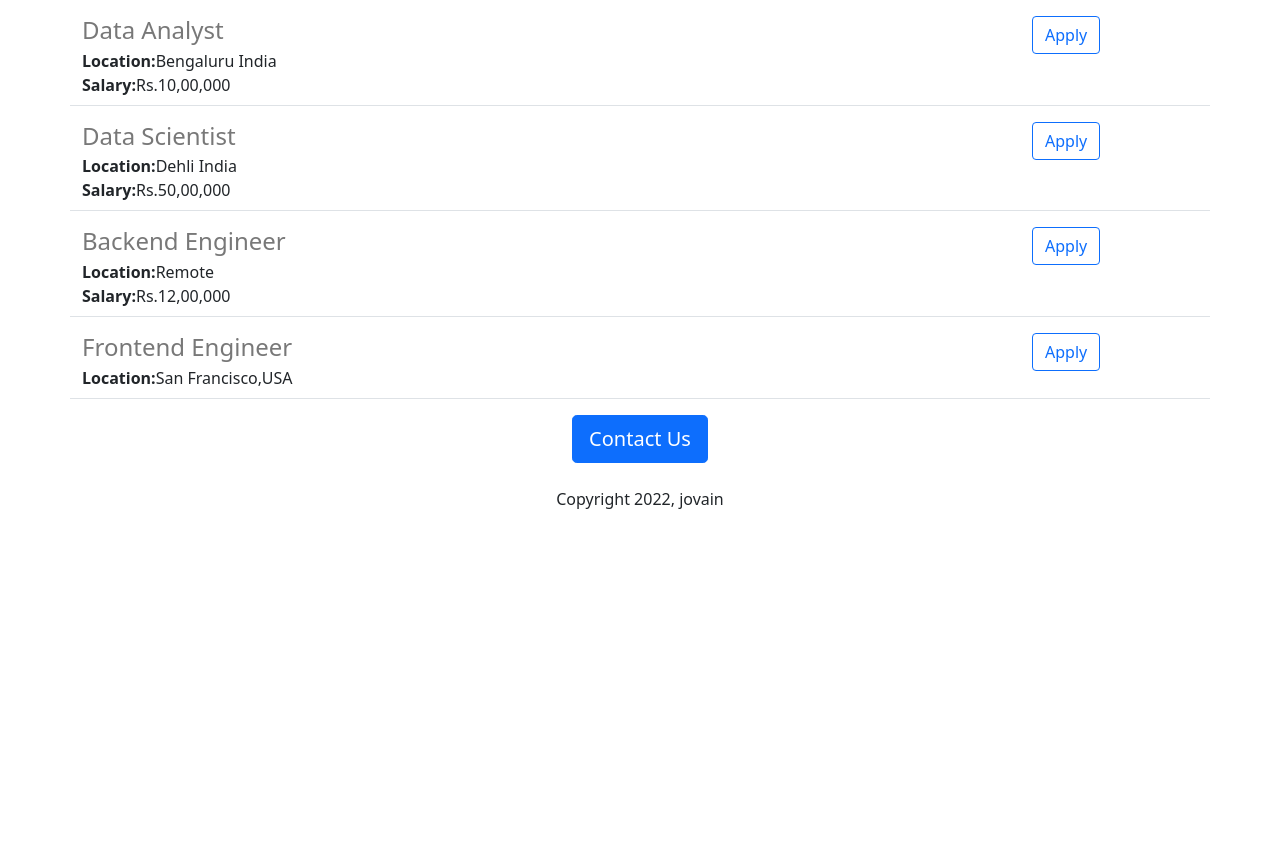
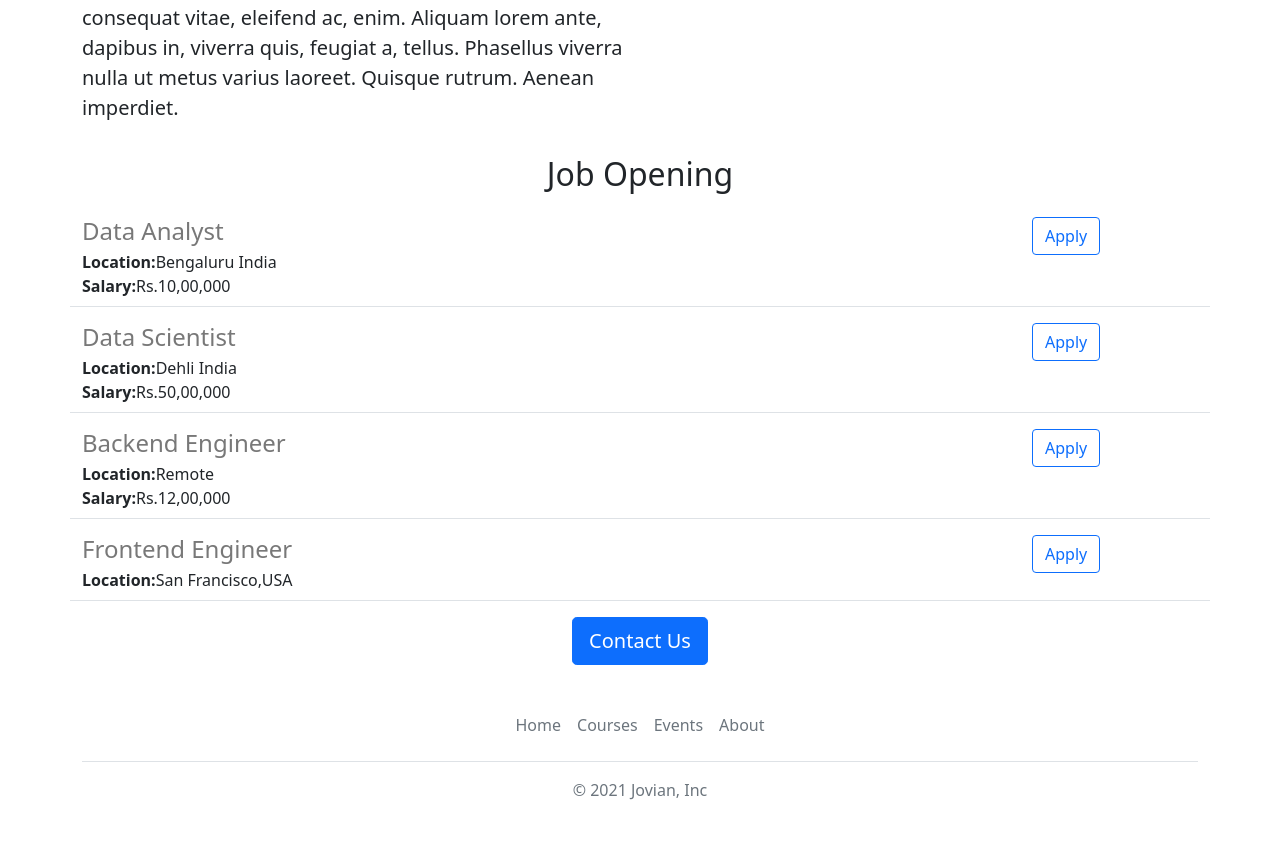
Before and after one commit to Saira-Fatima/jovian-career-website, a Flask app: page / in a window 1280 px wide. Shown: the part 839-1697 px from the top of the page. Before the commit the page ends 1348 px from the top, so only its background shows below. Run offline with Flask 3, Linux system fonts and the light colour scheme.

Commit message:
functional and aesthetic improvement

```diff
--- /dev/null
+++ b/templates/footer.html
@@ -0,0 +1,13 @@
+<div class="b-example-divider"></div>
+
+<div class="container">
+  <footer class="py-3 my-4">
+    <ul class="nav justify-content-center border-bottom pb-3 mb-3">
+      <li class="nav-item"><a target=_blank href="https://www.jovian.ai" class="nav-link px-2 text-muted">Home</a></li>
+      <li class="nav-item"><a target=_blank href="https://www.jovian.ai/learn" class="nav-link px-2 text-muted">Courses</a></li>
+      <li class="nav-item"><a href="https://www.jovian.ai/events" class="nav-link px-2 text-muted">Events</a></li>
+      <li class="nav-item"><a href="https://www.jovian.ai/about" class="nav-link px-2 text-muted">About</a></li>
+    </ul>
+    <p class="text-center text-muted">&copy; 2021 Jovian, Inc</p>
+  </footer>
+</div>
--- a/templates/home.html
+++ b/templates/home.html
@@ -10,18 +10,26 @@
             height:360px;
             object-fit:cover;
             width:100%;
+            margin-bottom:16px;
           }
         </style>
     </header>
     <body>
+
+        {% include'nav.html' %}
+      <img class="img-fluid" id = "banner" src ="https://jovian-career-website--sairafatima.repl.co/static/banner.jpg">
       <div class = "container">
-      <h1 class="text-center mt-2 mb-4">{{company_name}} careers</h1>
-      <img class="img-fluid" id = "banner" src ="https://jovian-career-website--sairafatima.repl.co/static/banner.jpg">
-      <h2 class="text-center mt-2 mb-4">About Jovian</h2>
-        <div>
-      <p class="lead">Lorem ipsum dolor sit amet, consectetuer adipiscing elit. Aenean commodo ligula eget dolor. Aenean massa. Cum sociis natoque penatibus et magnis dis parturient montes, nascetur ridiculus mus. Donec quam felis, ultricies nec, pellentesque eu, pretium quis, sem. Nulla consequat massa quis enim. Donec pede justo, fringilla vel, aliquet nec, vulputate eget, arcu. In enim justo, rhoncus ut, imperdiet a, venenatis vitae, justo. Nullam dictum felis eu pede mollis pretium. Integer tincidunt. Cras dapibus. Vivamus elementum semper nisi. Aenean vulputate eleifend tellus. Aenean leo ligula, porttitor eu, consequat vitae, eleifend ac, enim. Aliquam lorem ante, dapibus in, viverra quis, feugiat a, tellus. Phasellus viverra nulla ut metus varius laoreet. Quisque rutrum. Aenean imperdiet.</p> </div>
-<div class="text-center">
-<button class="btn btn-primary btn-lg">Contact Us</button></div>
+
+       <h1 class="text-center mt-2 mb-4">{{company_name}} careers</h1>
+        <div class="row" style="margin-bottom:16px">
+          <div class="col-md-6">
+      <p class="lead">Lorem ipsum dolor sit amet, consectetuer adipiscing elit. Aenean commodo ligula eget dolor. Aenean massa. Cum sociis natoque penatibus et magnis dis parturient montes, nascetur ridiculus mus. Donec quam felis, ultricies nec, pellentesque eu, pretium quis, sem. Nulla consequat massa quis enim. Donec pede justo, fringilla vel, aliquet nec, vulputate eget, arcu. In enim justo, rhoncus ut, imperdiet a, venenatis vitae, justo. Nullam dictum felis eu pede mollis pretium. Integer tincidunt. Cras dapibus. Vivamus elementum semper nisi. Aenean vulputate eleifend tellus. Aenean leo ligula, porttitor eu, consequat vitae, eleifend ac, enim. Aliquam lorem ante, dapibus in, viverra quis, feugiat a, tellus. Phasellus viverra nulla ut metus varius laoreet. Quisque rutrum. Aenean imperdiet.</p>
+          </div>
+          <div class="d-none d-md-block col-6">
+        <img src="/static/people.jpg " style="height:320px">
+        </div>
+      </div>
+
       <h2 class="text-center mt-2 mb-4">Job Opening</h2>
 <div>
 
@@ -30,9 +38,9 @@
         {% endfor %}
        </div>
 <div class="text-center">
-<button class="btn btn-primary btn-lg">Contact Us</button>
-<p class="mt-4">Copyright 2022, jovain</p>
+<a href="mailto:hello@jovian.ai?subject=Question%20about%20Job%20Opening&body=My%20name%3A%20%3Cyour%20name%20here%3E%0D%0AMy%20Question%3A%20%3CEnter%20Question%20here%3E" class="btn btn-primary btn-lg">Contact Us</a>
       </div>
         </div>
+              {% include 'footer.html' %}
     </body>
   </html>
--- a/templates/jobitem.html
+++ b/templates/jobitem.html
@@ -7,7 +7,7 @@
             {% if 'salary' in job %}
             <div> <b>Salary:</b>{{job["salary"]}} </div>
             {% endif %}  </div>
-  <div class="col-2">
-          <button type="button" class="btn btn-outline-primary">Apply</button>
+  <div class="col-2 padding-right:16px">
+          <a href="mailto:hello@jovian.ai?subject=Application%20for%20{{job['title']}}&body=My%20name%3A%20%3Cyour%20name%20here%3E%0D%0AMy%20Resume%20link%3A%20%3Cresume%20link%3E%0D%0AMy%20LinkedIn%20link%3A%20%3Clinkedin%20link%3E" type="button" class="btn btn-outline-primary">Apply</a>
     </div>
 </div>
--- /dev/null
+++ b/templates/nav.html
@@ -0,0 +1,9 @@
+<nav class="navbar shadow-sm fixed-top bg-white">
+  <div class="container-fluid">
+    <a class="navbar-brand" href="#">
+      <img src="/static/bootstrap-logo.svg" alt="Logo" width="30" height="24" class="d-inline-block align-text-top">
+      Jovians
+    </a>
+  </div>
+</nav>
+<div style="height:56px"></div>
```
Also changed, not shown: static/bootstrap-logo.svg (added), 1 other file.
